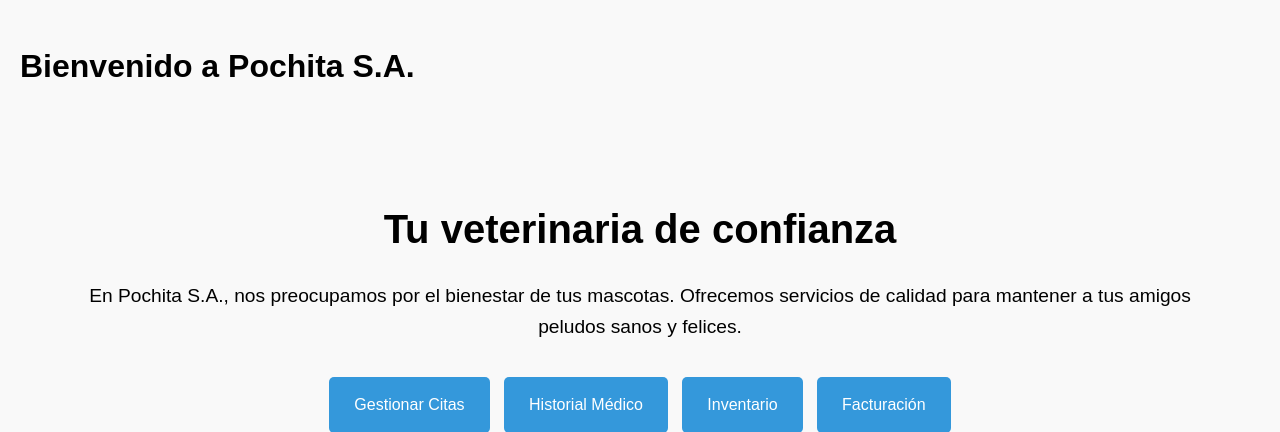
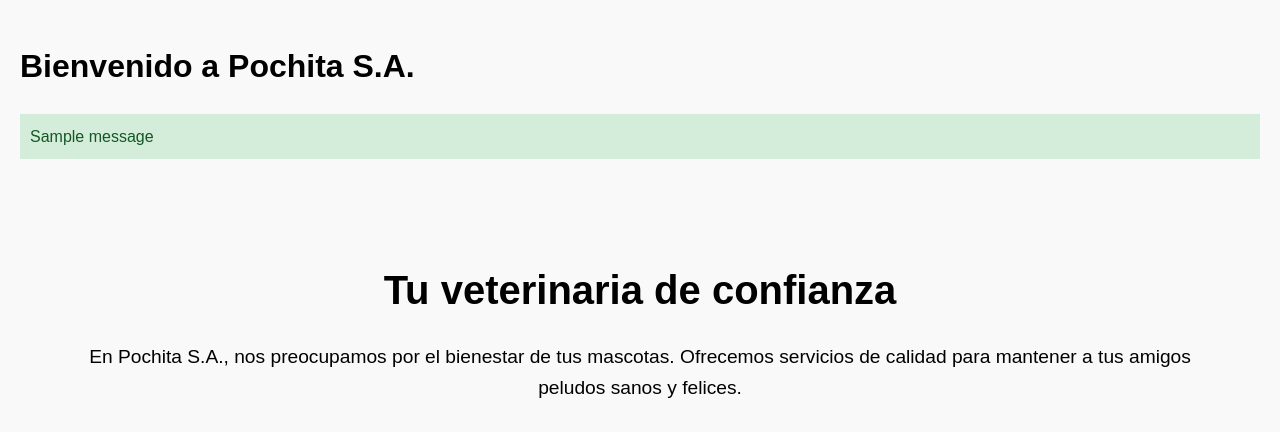
Before and after one commit to Yeyobitz/Pochita, a Django app: page / in a window 1280 px wide. Shown: the part 90-522 px from the top of the page. Run offline with Django 5.2, Linux system fonts and the light colour scheme; tables that the repository leaves empty hold one stand-in row (values such as "Sample post"); one stand-in notice (Sample message) is shown.

Commit message:
Implement user registration with custom forms and message display

```diff
--- a/static/styles/main.css
+++ b/static/styles/main.css
@@ -50,3 +50,23 @@ footer {
 .button:hover {
     background-color: #27ae60;
 }
+
+.messages {
+    list-style: none;
+    padding: 0;
+}
+
+.messages li {
+    padding: 10px;
+    margin-bottom: 10px;
+}
+
+.messages li.success {
+    background-color: #d4edda;
+    color: #155724;
+}
+
+.messages li.error {
+    background-color: #f8d7da;
+    color: #721c24;
+}
--- a/templates/base.html
+++ b/templates/base.html
@@ -28,9 +28,18 @@
 
     <main>
         <h1>{% block heading %}Bienvenido a Pochita S.A.{% endblock heading %}</h1>
+{% if messages %}
+    <ul class="messages">
+        {% for message in messages %}
+            <li class="{{ message.tags }}">{{ message }}</li>
+        {% endfor %}
+    </ul>
+{% endif %}
+
         {% block content %}
         <!-- Contenido dinámico aquí -->
         {% endblock content %}
+
     </main>
 
     <footer>
--- a/users/templates/users/register.html
+++ b/users/templates/users/register.html
@@ -6,7 +6,8 @@
 <h2>Regístrate como Cliente</h2>
 <form method="post">
     {% csrf_token %}
-    {{ form.as_p }}
+    {{ user_form.as_p }}
+    {{ client_form.as_p }}
     <button type="submit" class="button">Registrarse</button>
 </form>
 {% endblock content %}
--- a/users/urls.py
+++ b/users/urls.py
@@ -1,4 +1,4 @@
-from django.urls import path
+from django.urls import path,  include
 from . import views
 
 urlpatterns = [
```
Also changed, not shown: users/forms.py (+23 -1 lines), users/views.py (+12 -18 lines).
